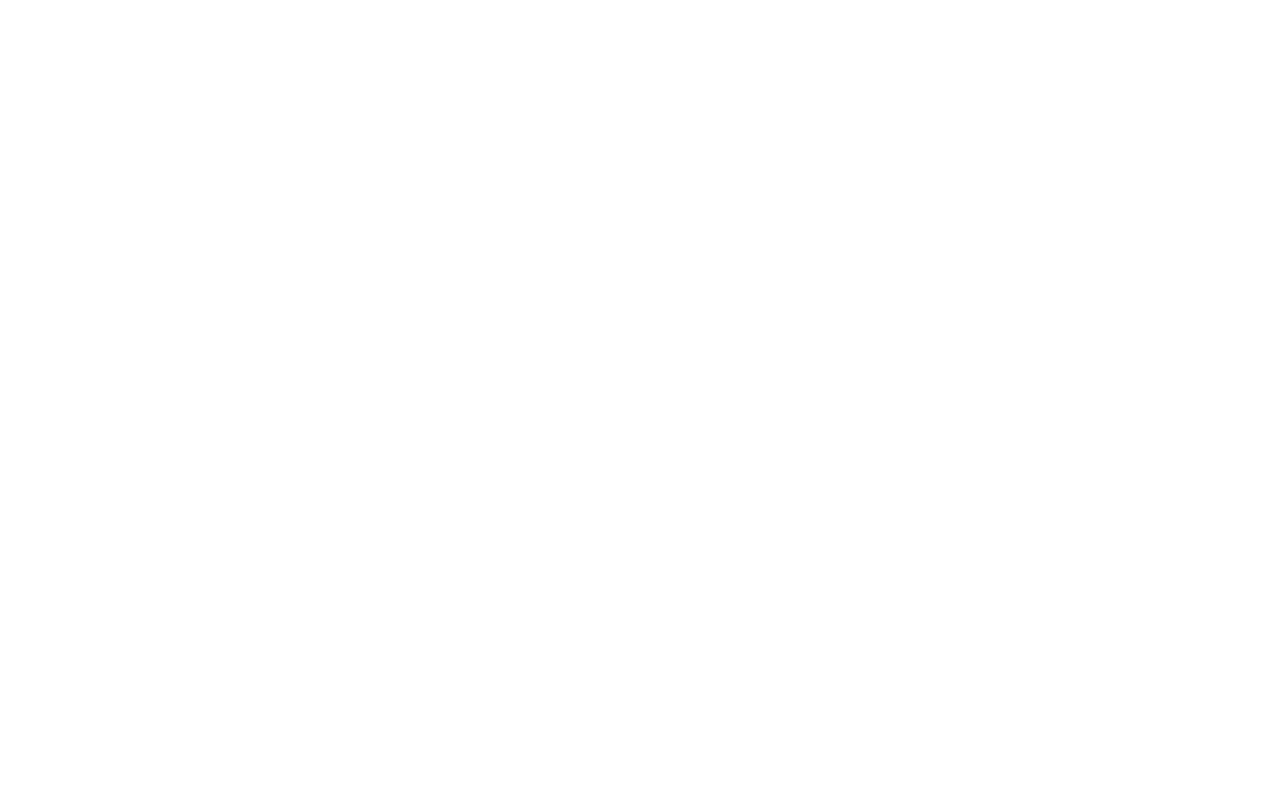
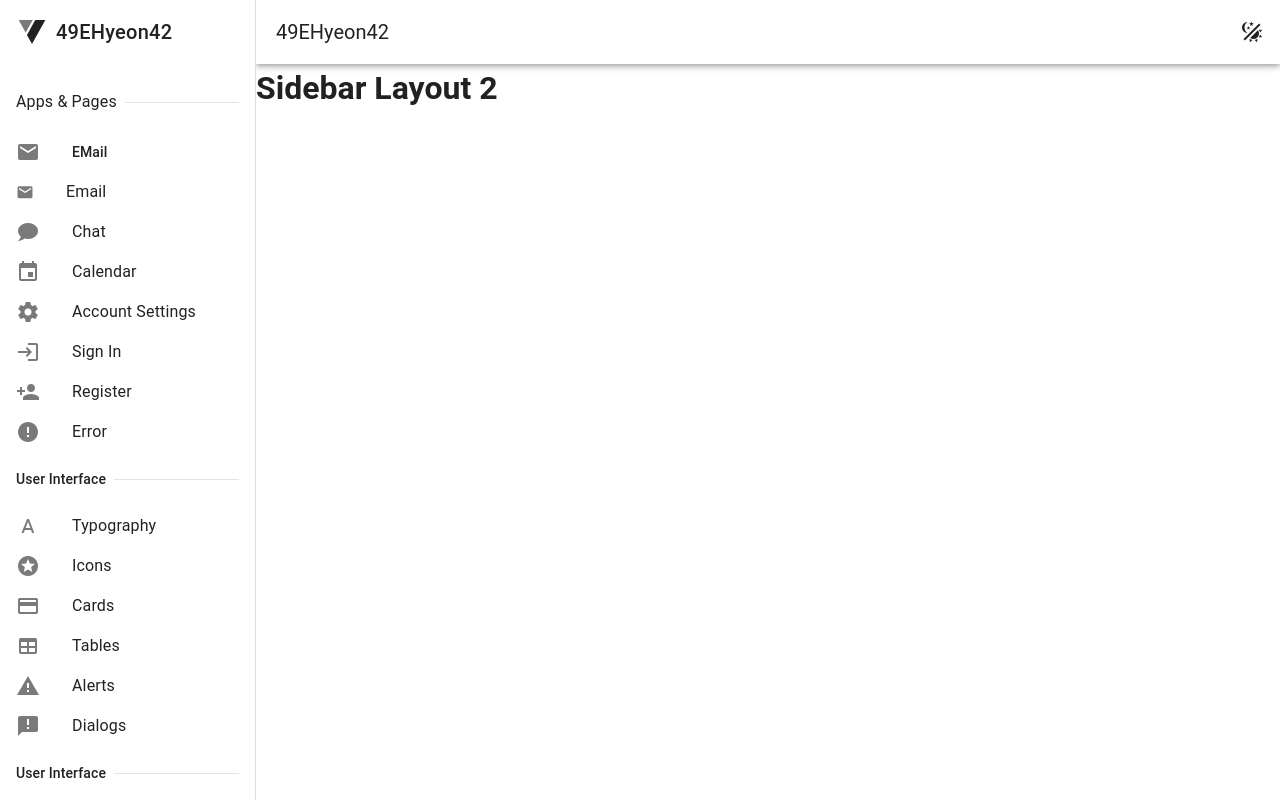
Before and after one commit to 49EHyeon42/vue-boilerplate, a Vue app: page /test-views/sidebar-layout2 in a window 1280 px wide. Before the commit this address had no page. Built offline with nearby package versions, Linux system fonts and the light colour scheme; the HTML template or start-up script is replaced by a standard one.

Commit message:
temp: 베이스 레이아웃 추가

```diff
--- /dev/null
+++ b/src/components/headers/BaseHeader.vue
@@ -0,0 +1,18 @@
+<script setup lang="ts">
+import { useRouter } from 'vue-router';
+import { useToggleTheme } from '@/composables/useToggleTheme';
+
+const router = useRouter();
+const toggleTheme = useToggleTheme();
+</script>
+
+<template>
+  <v-app-bar>
+    <v-app-bar-title @click="router.push('/')">49EHyeon42</v-app-bar-title>
+    <template v-slot:append>
+      <v-btn icon @click="toggleTheme">
+        <v-icon>mdi-theme-light-dark</v-icon>
+      </v-btn>
+    </template>
+  </v-app-bar>
+</template>
--- /dev/null
+++ b/src/components/sidebars/BaseSidebar2.vue
@@ -0,0 +1,51 @@
+<script setup lang="ts"></script>
+
+<template>
+  <v-navigation-drawer>
+    <v-container class="d-flex align-center">
+      <v-icon icon="$vuetify" size="x-large" class="mr-2" />
+      <span class="text-h6">49EHyeon42</span>
+    </v-container>
+
+    <v-list density="compact" class="m-0">
+      <v-container class="d-flex align-center">
+        <span class="mr-2 text-no-wrap text-subtitle-1">Apps & Pages</span>
+        <v-divider />
+      </v-container>
+      <v-list-item prepend-icon="mdi-email" to="/">
+        <span class="text-subtitle-2">EMail </span>
+      </v-list-item>
+      <v-list-item title="Email" prepend-icon="mdi-email" to="/" class="text-caption" />
+      <v-list-item title="Chat" prepend-icon="mdi-chat" to="/" />
+      <v-list-item title="Calendar" prepend-icon="mdi-calendar" to="/" />
+      <v-list-item title="Account Settings" prepend-icon="mdi-cog" to="/" />
+      <v-list-item title="Sign In" prepend-icon="mdi-login" to="/" />
+      <v-list-item title="Register" prepend-icon="mdi-account-plus" to="/" />
+      <v-list-item title="Error" prepend-icon="mdi-alert-circle" to="/" />
+
+      <v-container class="d-flex align-center">
+        <span class="mr-2 text-no-wrap text-subtitle-2">User Interface</span>
+        <v-divider />
+      </v-container>
+      <v-list-item title="Typography" prepend-icon="mdi-format-text-variant" to="/" />
+      <v-list-item title="Icons" prepend-icon="mdi-star-circle" to="/" />
+      <v-list-item title="Cards" prepend-icon="mdi-credit-card-outline" to="/" />
+      <v-list-item title="Tables" prepend-icon="mdi-table" to="/" />
+      <v-list-item title="Alerts" prepend-icon="mdi-alert" to="/" />
+      <v-list-item title="Dialogs" prepend-icon="mdi-message-alert" to="/" />
+
+      <v-container class="d-flex align-center">
+        <span class="mr-2 text-no-wrap text-subtitle-2">User Interface</span>
+        <v-divider />
+      </v-container>
+      <v-list-item title="Typography" prepend-icon="mdi-format-text-variant" to="/" />
+      <v-list-item title="Icons" prepend-icon="mdi-star-circle" to="/" />
+      <v-list-item title="Cards" prepend-icon="mdi-credit-card-outline" to="/" />
+      <v-list-item title="Tables" prepend-icon="mdi-table" to="/" />
+      <v-list-item title="Alerts" prepend-icon="mdi-alert" to="/" />
+      <v-list-item title="Dialogs" prepend-icon="mdi-message-alert" to="/" />
+    </v-list>
+  </v-navigation-drawer>
+</template>
+
+<style scoped></style>
--- /dev/null
+++ b/src/layouts/SidebarLayout2.vue
@@ -0,0 +1,15 @@
+<script setup lang="ts">
+import BaseSidebar2 from '@/components/sidebars/BaseSidebar2.vue';
+import BaseHeader from '@/components/headers/BaseHeader.vue';
+</script>
+
+<template>
+  <BaseSidebar2 />
+  <BaseHeader />
+  <v-main>
+    <slot />
+  </v-main>
+  <v-footer></v-footer>
+</template>
+
+<style scoped></style>
--- a/src/router/index.ts
+++ b/src/router/index.ts
@@ -13,6 +13,11 @@
       name: 'sidebarLayout',
       component: () => import('@/testViews/SidebarLayoutViews.vue'),
     },
+    {
+      path: '/test-views/sidebar-layout2',
+      name: 'sidebarLayout2',
+      component: () => import('@/testViews/SidebarLayoutViews2.vue'),
+    },
   ],
 });
 
--- /dev/null
+++ b/src/testViews/SidebarLayoutViews2.vue
@@ -0,0 +1,11 @@
+<script setup lang="ts">
+import SidebarLayout2 from '@/layouts/SidebarLayout2.vue';
+</script>
+
+<template>
+  <SidebarLayout2>
+    <h1>Sidebar Layout 2</h1>
+  </SidebarLayout2>
+</template>
+
+<style scoped></style>
```
